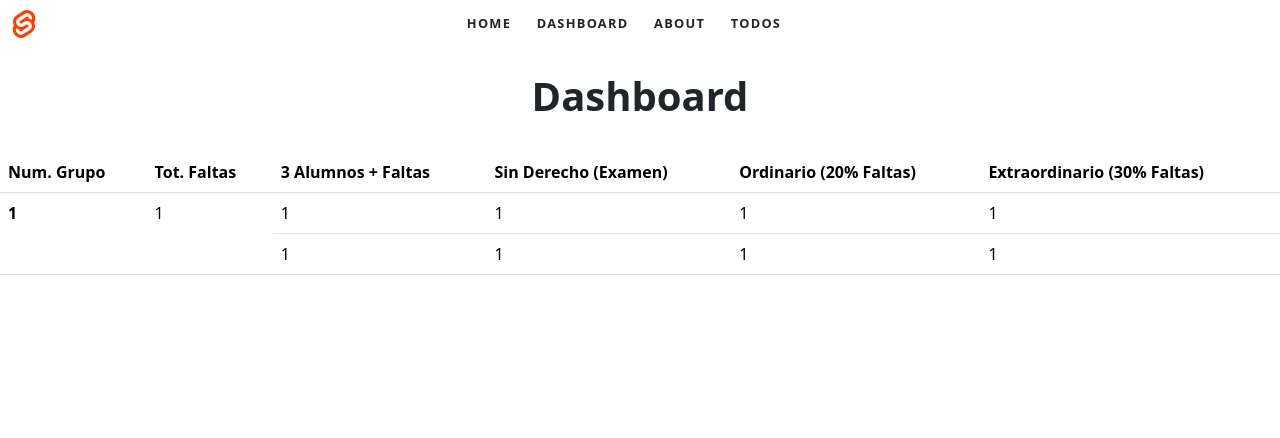
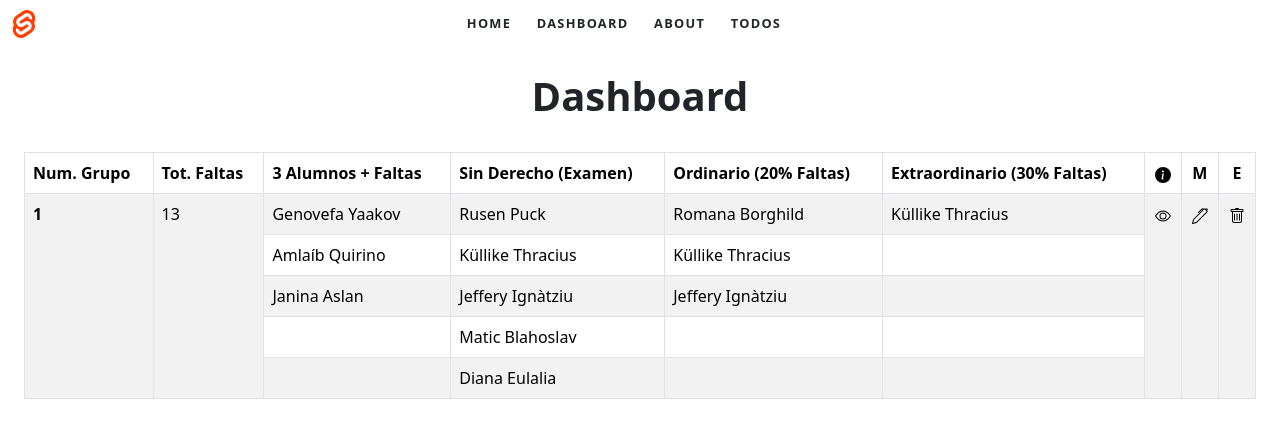
Before and after one commit to oscark22/student_assistance, a SvelteKit app: page /dashboard in a window 1280 px wide. Shown: the top 438 px of the page. Built offline with nearby package versions, Linux system fonts and the light colour scheme.

Commit message:
added a new dashboard

```diff
--- /dev/null
+++ b/src/app.css
@@ -0,0 +1,5 @@
+/* global css */
+
+svg:hover {
+    fill: black;
+}
--- a/src/app.html
+++ b/src/app.html
@@ -3,7 +3,7 @@
 	<head>
 		<meta charset="utf-8" />
 		<link rel="icon" href="%sveltekit.assets%/favicon.png" />
-		<link rel='stylesheet' href='../node_modules/bootstrap/dist/css/bootstrap.min.css' />
+		<link rel="stylesheet" href="../node_modules/bootstrap/dist/css/bootstrap.min.css" />
 		<meta name="viewport" content="width=device-width" />
 		%sveltekit.head%
 	</head>
--- a/src/routes/+layout.svelte
+++ b/src/routes/+layout.svelte
@@ -1,5 +1,6 @@
 <script lang="ts">
 	import Header from '$lib/header/Header.svelte';
+	import '../app.css';
 </script>
 
 <Header />
--- a/src/routes/dashboard/+page.svelte
+++ b/src/routes/dashboard/+page.svelte
@@ -1,10 +1,12 @@
 <script lang="ts">
   let groupNum:number = 8;
   let totAbsences:number = 9;
-  let threeStudentsMoreAbsences:string[] = ["Genovefa Yaakov", "Amlaíb Quirino", "Janina Aslan"];
-  let noTestRight:string[] = ['Rusen Puck', 'Küllike Thracius', 'Jeffery Ignàtziu', 'Matic Blahoslav', 'Diana Eulalia'];
-  let ordinary:string[] = ['Romana Borghild', 'Küllike Thracius', 'Jeffery Ignàtziu'];
-  let extraordinary:string[] = ['Küllike Thracius'];
+  let threeStudentsMoreAbsences:string[]|null = ["Genovefa Yaakov", "Amlaíb Quirino", "Janina Aslan"];
+  let noTestRight:string[]|null = ['Rusen Puck', 'Küllike Thracius', 'Jeffery Ignàtziu', 'Matic Blahoslav', 'Diana Eulalia'];
+  let ordinary:string[]|null = ['Romana Borghild', 'Küllike Thracius', 'Jeffery Ignàtziu'];
+  let extraordinary:string[]|null = ['Küllike Thracius'];
+
+  let maxLen:number = Math.max(threeStudentsMoreAbsences.length, noTestRight.length, ordinary.length, extraordinary.length);
 </script>
 
 <div class="d-flex justify-content-center">
@@ -12,8 +14,8 @@
     Dashboard
   </h1>
 </div>
-<div class="mt-4">
-  <table class="table">
+<div class="d-flex px-4 mt-4">
+  <table class="table table-striped table-bordered">
     <thead>
       <tr>
         <th scope="col">Num. Grupo</th>
@@ -22,23 +24,83 @@
         <th scope="col">Sin Derecho (Examen)</th>
         <th scope="col">Ordinario (20% Faltas)</th>
         <th scope="col">Extraordinario (30% Faltas)</th>
+        <th scope="col" class="text-center">
+          <svg xmlns="http://www.w3.org/2000/svg" width="16" height="16" fill="currentColor" class="bi bi-info-circle-fill" viewBox="0 0 16 16">
+            <path d="M8 16A8 8 0 1 0 8 0a8 8 0 0 0 0 16zm.93-9.412-1 4.705c-.07.34.029.533.304.533.194 0 .487-.07.686-.246l-.088.416c-.287.346-.92.598-1.465.598-.703 0-1.002-.422-.808-1.319l.738-3.468c.064-.293.006-.399-.287-.47l-.451-.081.082-.381 2.29-.287zM8 5.5a1 1 0 1 1 0-2 1 1 0 0 1 0 2z"/>
+          </svg>
+        </th>
+        <th scope="col" class="text-center">M</th>
+        <th scope="col" class="text-center">E</th>
       </tr>
     </thead>
     <tbody>
+      <!-- TODO each per group -->
       <tr>
-        <th scope="row" rowspan="5">1</th>
-        <td rowspan="5">1</td>
-        <td rowspan="1">1</td>
-        <td rowspan="1">1</td>
-        <td rowspan="1">1</td>
-        <td rowspan="1">1</td>
+        <th scope="row" rowspan="{maxLen}">1</th>
+        <td rowspan="{maxLen}">13</td>
+        {#if Array.isArray(threeStudentsMoreAbsences)}
+          <td>{threeStudentsMoreAbsences[0]}</td>
+        {:else}
+          <td>Nothing</td>
+        {/if}
+        {#if Array.isArray(noTestRight)}
+          <td>{noTestRight[0]}</td>
+        {:else}
+          <td>Nothing</td>
+        {/if}
+        {#if Array.isArray(ordinary)}
+          <td>{ordinary[0]}</td>
+        {:else}
+          <td>Nothing</td>
+        {/if}
+        {#if Array.isArray(extraordinary)}
+          <td>{extraordinary[0]}</td>
+        {:else}
+          <td>Nothing</td>
+        {/if}
+        <td rowspan="{maxLen}" class="text-center">
+          <svg xmlns="http://www.w3.org/2000/svg" width="16" height="16" fill="currentColor" class="bi bi-eye" viewBox="0 0 16 16">
+            <path d="M16 8s-3-5.5-8-5.5S0 8 0 8s3 5.5 8 5.5S16 8 16 8zM1.173 8a13.133 13.133 0 0 1 1.66-2.043C4.12 4.668 5.88 3.5 8 3.5c2.12 0 3.879 1.168 5.168 2.457A13.133 13.133 0 0 1 14.828 8c-.058.087-.122.183-.195.288-.335.48-.83 1.12-1.465 1.755C11.879 11.332 10.119 12.5 8 12.5c-2.12 0-3.879-1.168-5.168-2.457A13.134 13.134 0 0 1 1.172 8z"/>
+            <path d="M8 5.5a2.5 2.5 0 1 0 0 5 2.5 2.5 0 0 0 0-5zM4.5 8a3.5 3.5 0 1 1 7 0 3.5 3.5 0 0 1-7 0z"/>
+          </svg>
+        </td>
+        <td rowspan="{maxLen}" class="text-center">
+          <svg xmlns="http://www.w3.org/2000/svg" width="16" height="16" fill="currentColor" class="bi bi-pen" viewBox="0 0 16 16">
+            <path d="m13.498.795.149-.149a1.207 1.207 0 1 1 1.707 1.708l-.149.148a1.5 1.5 0 0 1-.059 2.059L4.854 14.854a.5.5 0 0 1-.233.131l-4 1a.5.5 0 0 1-.606-.606l1-4a.5.5 0 0 1 .131-.232l9.642-9.642a.5.5 0 0 0-.642.056L6.854 4.854a.5.5 0 1 1-.708-.708L9.44.854A1.5 1.5 0 0 1 11.5.796a1.5 1.5 0 0 1 1.998-.001zm-.644.766a.5.5 0 0 0-.707 0L1.95 11.756l-.764 3.057 3.057-.764L14.44 3.854a.5.5 0 0 0 0-.708l-1.585-1.585z"/>
+          </svg>
+        </td>
+        <td rowspan="{maxLen}" class="text-center">
+          <svg xmlns="http://www.w3.org/2000/svg" width="16" height="16" fill="currentColor" class="bi bi-trash" viewBox="0 0 16 16">
+            <path d="M5.5 5.5A.5.5 0 0 1 6 6v6a.5.5 0 0 1-1 0V6a.5.5 0 0 1 .5-.5zm2.5 0a.5.5 0 0 1 .5.5v6a.5.5 0 0 1-1 0V6a.5.5 0 0 1 .5-.5zm3 .5a.5.5 0 0 0-1 0v6a.5.5 0 0 0 1 0V6z"/>
+            <path fill-rule="evenodd" d="M14.5 3a1 1 0 0 1-1 1H13v9a2 2 0 0 1-2 2H5a2 2 0 0 1-2-2V4h-.5a1 1 0 0 1-1-1V2a1 1 0 0 1 1-1H6a1 1 0 0 1 1-1h2a1 1 0 0 1 1 1h3.5a1 1 0 0 1 1 1v1zM4.118 4 4 4.059V13a1 1 0 0 0 1 1h6a1 1 0 0 0 1-1V4.059L11.882 4H4.118zM2.5 3V2h11v1h-11z"/>
+          </svg>
+        </td>
       </tr>
-      <tr>
-        <td>1</td>
-        <td>1</td>
-        <td>1</td>
-        <td>1</td>
-      </tr>
+      {#each Array(maxLen-1) as _, i (i)}
+        <tr>
+          {#if Array.isArray(threeStudentsMoreAbsences) && i+1 < threeStudentsMoreAbsences.length}
+            <td>{threeStudentsMoreAbsences[i+1]}</td>
+          {:else}
+            <td></td>
+          {/if}
+          {#if Array.isArray(noTestRight) && i+1 < noTestRight.length}
+            <td>{noTestRight[i+1]}</td>
+          {:else}
+            <td></td>
+          {/if}
+          {#if Array.isArray(ordinary) && i+1 < ordinary.length}
+            <td>{ordinary[i+1]}</td>
+          {:else}
+            <td></td>
+          {/if}
+          {#if Array.isArray(extraordinary) && i+1 < extraordinary.length}
+            <td>{extraordinary[i+1]}</td>
+          {:else}
+            <td></td>
+          {/if}
+        </tr>
+      {/each}
+      <!-- END  -->
     </tbody>
   </table>
 </div>
```
